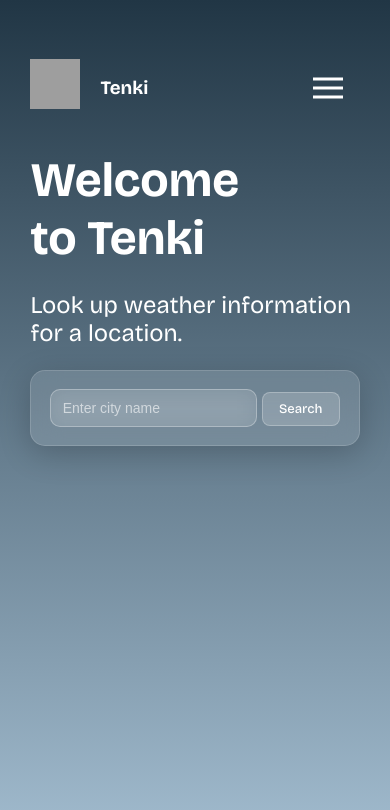
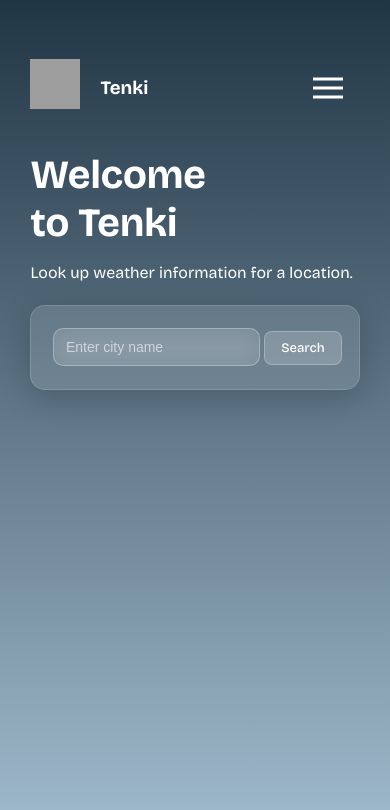
Before and after one commit to gelofi/tenki, a React (Vite) app: page / in a window 390 px wide. Shown: the top 810 px of the page. Built offline with nearby package versions, Linux system fonts and the light colour scheme; grey boxes are pictures that could not be loaded.

Commit message:
tenki v4.3.3

```diff
--- a/src/dom/output/City.css
+++ b/src/dom/output/City.css
@@ -105,7 +105,7 @@ button:hover {
 
 @media screen and (max-width: 768px) {
   .cityName {
-    font-size: 3rem;
+    font-size: 2.5rem;
   }
 
   .feelsLike {
--- a/src/dom/output/City.jsx
+++ b/src/dom/output/City.jsx
@@ -103,7 +103,7 @@ function City({ onBack, settings }) {
               : "--"} Humidity
           </h2>
           <p>
-            {weather ? humidityMap(weather.current.relative_humidity_2m) : "Humidity data unavailable."}
+            {weather ? humidityMap(weather.current.relative_humidity_2m) : "..."}
           </p>
         </div>
         <div className="weather-card">
@@ -111,7 +111,7 @@ function City({ onBack, settings }) {
           Surface Pressure: {weather ? formatPressure(weather.current.surface_pressure) : "--"}
         </h2>
           <p>
-            {weather ? surfacePressureMap(weather.current.surface_pressure) : "Surface Pressure data unavailable."}
+            {weather ? surfacePressureMap(weather.current.surface_pressure) : "..."}
           </p>
         </div>
       </div>
--- a/src/dom/welcome/Welcome.css
+++ b/src/dom/welcome/Welcome.css
@@ -47,7 +47,7 @@ input {
     background: rgba(255,255,255,0.1);
     color: white;
     backdrop-filter: blur(10px);
-    margin-right: 1.5%;
+    margin: 1.5%;
 }
 
 input::placeholder {
@@ -73,10 +73,11 @@ button:hover {
 
 @media screen and (max-width: 768px) {
     .cityName {
-        font-size: 3rem;
+        font-size: 2.5rem;
     }
 
     .description {
+        font-size: 1rem;
         margin-bottom: 6%;
     }
 }
```
